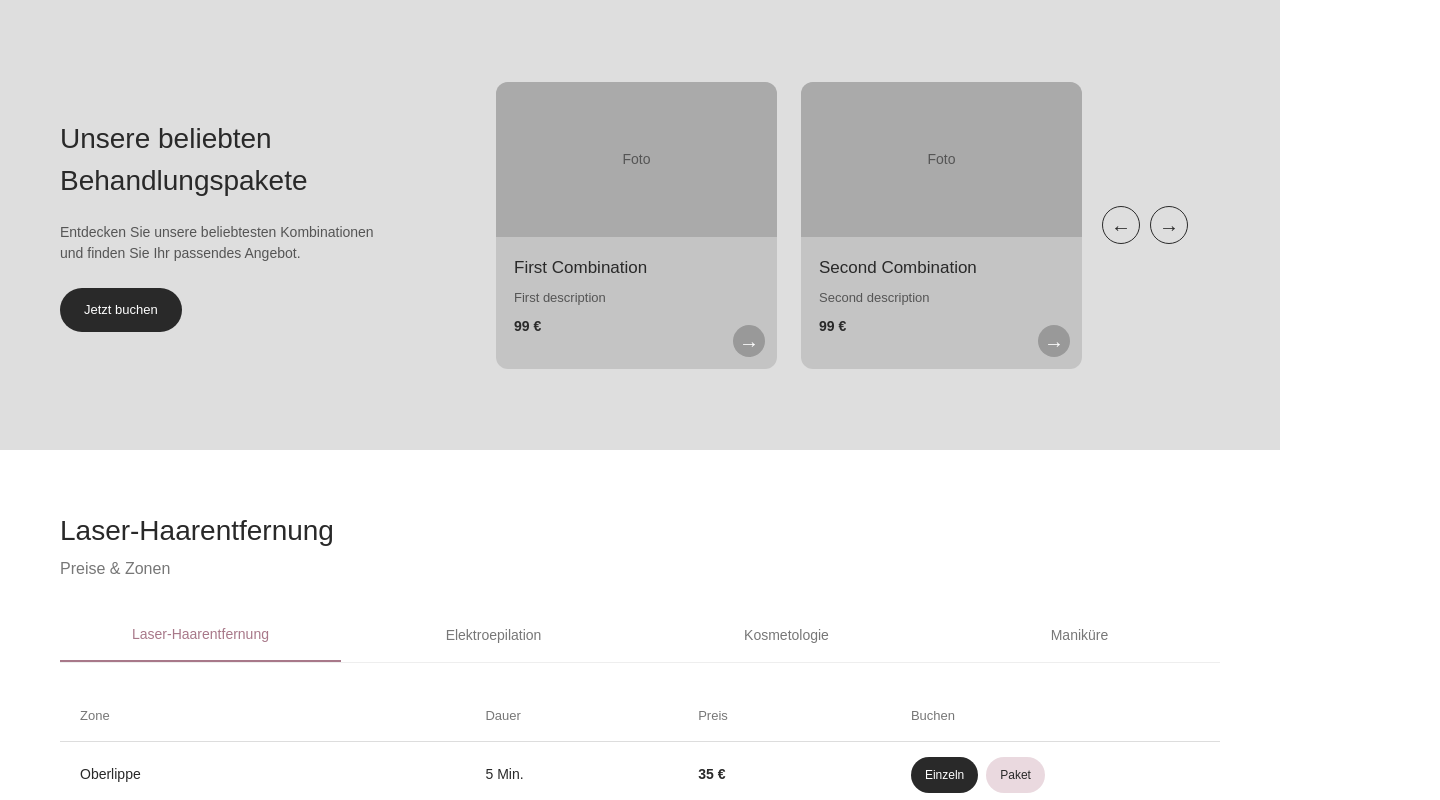
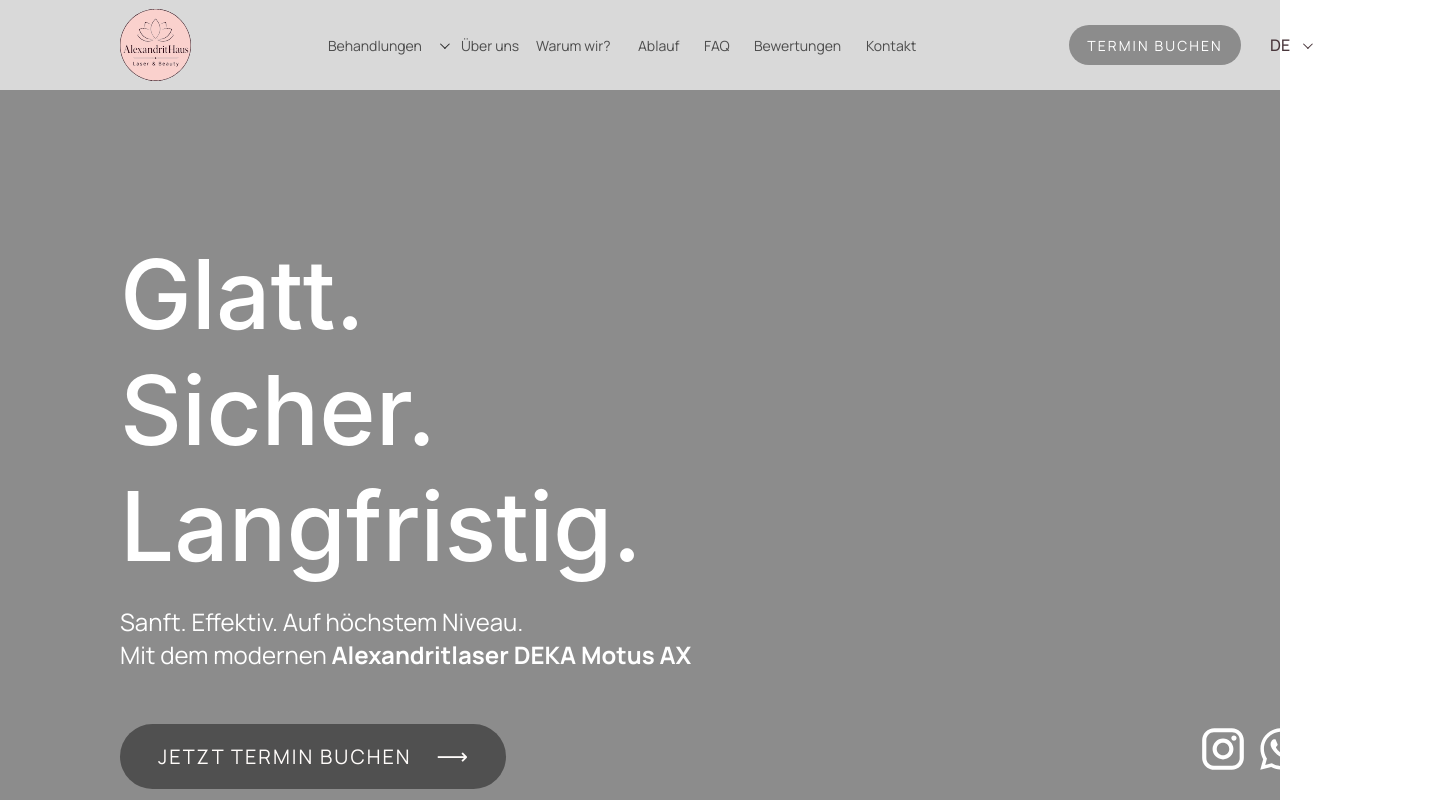
Before and after one commit to AnatoliPanas/alexandrit_haus, an Astro site: page / in a window 1280 px wide. Shown: the top 800 px of the page, 1440 px wide, since content can reach past the window. Built offline with nearby package versions, Linux system fonts and the light colour scheme; Astro itself is replaced by a stand-in of ours.

Commit message:
Header und Hero erstellt, Navigation und Social-Links integriert

```diff
--- /dev/null
+++ b/src/components/Header.astro
@@ -0,0 +1,334 @@
+<header class="site-header">
+  <div class="header-inner">
+
+    <!-- Logo -->
+    <a href="/" class="logo">
+      <img src="/image/logo.svg" alt="AlexandritHaus" />
+    </a>
+
+    <!-- Main navigation -->
+    <nav class="main-navigation" aria-label="Hauptnavigation">
+
+      <button class="nav-treatment" id="treatment-toggle"
+        type="button" aria-expanded="false">
+        Behandlungen
+      </button>
+
+      <button class="treatment-arrow" id="treatment-arrow"
+        type="button" aria-label="Behandlungen öffnen">
+        <span class="chevron"></span>
+      </button>
+
+      <a class="nav-about" href="#about">Über uns</a>
+      <a class="nav-why" href="#why">Warum wir?</a>
+      <a class="nav-process" href="#process">Ablauf</a>
+      <a class="nav-faq" href="#faq">FAQ</a>
+      <a class="nav-bewertungen" href="#bewertungen">Bewertungen</a>
+      <a class="nav-footer" href="#footer">Kontakt</a>
+
+    </nav>
+
+    <!-- Booking button -->
+    <button class="booking-button" type="button">
+      TERMIN BUCHEN
+    </button>
+
+    <!-- Language selector -->
+    <div class="language-selector">
+      <button class="language-toggle" id="language-toggle"
+        type="button" aria-expanded="false">
+        <span id="current-language">DE</span>
+        <span class="language-arrow">
+          <span class="chevron"></span>
+        </span>
+      </button>
+
+      <div class="language-menu" id="language-menu" hidden>
+        <button type="button" data-language="DE">DE</button>
+        <button type="button" data-language="RU">RU</button>
+        <button type="button" data-language="UA">UA</button>
+      </div>
+    </div>
+
+  </div>
+</header>
+
+<script>
+  const treatmentToggle = document.querySelector("#treatment-toggle");
+  const treatmentArrow = document.querySelector("#treatment-arrow");
+  const languageToggle = document.querySelector("#language-toggle");
+  const languageMenu = document.querySelector("#language-menu");
+  const currentLanguage = document.querySelector("#current-language");
+
+  function toggleTreatments() {
+    const isOpen =
+      treatmentToggle?.getAttribute("aria-expanded") === "true";
+
+    treatmentToggle?.setAttribute("aria-expanded", String(!isOpen));
+    treatmentArrow?.setAttribute("aria-expanded", String(!isOpen));
+  }
+
+  treatmentToggle?.addEventListener("click", toggleTreatments);
+  treatmentArrow?.addEventListener("click", toggleTreatments);
+
+  languageToggle?.addEventListener("click", () => {
+    const isOpen = languageToggle.getAttribute("aria-expanded") === "true";
+
+    languageToggle.setAttribute("aria-expanded", String(!isOpen));
+    languageMenu.hidden = isOpen;
+  });
+
+  languageMenu?.querySelectorAll("button").forEach((button) => {
+    button.addEventListener("click", () => {
+      const language = button.dataset.language;
+
+      if (!language) return;
+
+      currentLanguage.textContent = language;
+      languageMenu.hidden = true;
+      languageToggle?.setAttribute("aria-expanded", "false");
+
+      document.documentElement.lang =
+        language === "UA" ? "uk" : language.toLowerCase();
+
+      document.dispatchEvent(
+        new CustomEvent("language-change", {
+          detail: { language }
+        })
+      );
+    });
+  });
+
+  document.addEventListener("click", (event) => {
+    const target = event.target;
+
+    if (
+      target instanceof Node &&
+      !languageToggle?.contains(target) &&
+      !languageMenu?.contains(target)
+    ) {
+      languageMenu.hidden = true;
+      languageToggle?.setAttribute("aria-expanded", "false");
+    }
+  });
+</script>
+
+<style>
+  .site-header {
+    width: 100%;
+    height: 90px;
+    background: #D9D9D9;
+    position: sticky;
+    top: 0;
+    z-index: 1000;
+  }
+
+  .header-inner {
+    position: relative;
+    width: 1440px;
+    height: 90px;
+    margin: 0 auto;
+  }
+
+  /* Logo */
+
+  .logo {
+    position: absolute;
+    left: 120px;
+    top: 9px;
+    /* width: 72px; */
+    height: 72px;
+    display: block;
+  }
+
+  .logo img {
+    display: block;
+    width: 100%;
+    height: 100%;
+    object-fit: contain;
+  }
+
+  /* Navigation */
+
+  .main-navigation {
+    position: absolute;
+    left: 328px;
+    top: 35px;
+    width: 562px;
+    height: 20px;
+  }
+
+  .main-navigation a,
+  .nav-treatment {
+    position: absolute;
+    top: 0.5px;
+    height: 19px;
+    padding: 0;
+    border: 0;
+    background: none;
+    color: #4D4D4D;
+    font-family: "Manrope", sans-serif;
+    font-size: 14px;
+    font-weight: 400;
+    line-height: normal;
+    letter-spacing: 0;
+    text-decoration: none;
+    white-space: nowrap;
+    cursor: pointer;
+  }
+
+  .nav-treatment {
+    left: 0;
+    width: 97px;
+    text-align: left;
+  }
+
+  .treatment-arrow {
+    position: absolute;
+    left: 105px;
+    top: 0;
+    width: 20px;
+    height: 20px;
+    padding: 0;
+    border: 0;
+    background: transparent;
+    cursor: pointer;
+    display: flex;
+    align-items: center;
+    justify-content: center;
+  }
+
+  .nav-about {
+    left: 133px;
+    width: 59px;
+  }
+
+  .nav-why {
+    left: 208px;
+    width: 78px;
+  }
+
+  .nav-process {
+    left: 310px;
+    width: 42px;
+  }
+
+  .nav-faq {
+    left: 376px;
+    width: 26px;
+  }
+
+  .nav-bewertungen {
+    left: 426px;
+    width: 88px;
+  }
+
+  .nav-footer {
+    left: 538px;
+    width: 51px;
+  }
+
+  .chevron {
+    display: block;
+    width: 7px;
+    height: 7px;
+    border-right: 1.5px solid currentColor;
+    border-bottom: 1.5px solid currentColor;
+    transform: rotate(45deg) translateY(-2px);
+    transition: transform 0.2s ease;
+  }
+
+  #treatment-toggle[aria-expanded="true"] ~ .treatment-arrow .chevron {
+    transform: rotate(225deg) translateY(-2px);
+  }
+
+  /* Booking button */
+
+  .booking-button {
+    position: absolute;
+    left: 1069px;
+    top: 25px;
+    width: 172px;
+    height: 40px;
+    padding: 10px;
+    border: none;
+    border-radius: 333px;
+    background: #8C8C8C;
+    color: #FFFFFF;
+    font-family: "Manrope", sans-serif;
+    font-size: 14px;
+    font-weight: 400;
+    letter-spacing: 0.15em;
+    line-height: normal;
+    white-space: nowrap;
+    cursor: pointer;
+  }
+
+  /* Language selector */
+
+  .language-selector {
+    position: absolute;
+    left: 1270px;
+    top: 33px;
+    width: 49px;
+    height: 24px;
+  }
+
+  .language-toggle {
+    display: flex;
+    align-items: center;
+    gap: 4px;
+    width: 49px;
+    height: 24px;
+    padding: 0;
+    border: none;
+    background: transparent;
+    color: #49363B;
+    font-family: "Manrope", sans-serif;
+    font-size: 16px;
+    font-weight: 500;
+    cursor: pointer;
+  }
+
+  .language-arrow {
+    width: 24px;
+    height: 24px;
+    display: flex;
+    align-items: center;
+    justify-content: center;
+  }
+
+  .language-menu {
+    position: absolute;
+    top: 30px;
+    right: 0;
+    width: 80px;
+    padding: 5px;
+    background: #FFFFFF;
+    box-shadow: 0 4px 12px rgb(0 0 0 / 12%);
+    border-radius: 5px;
+  }
+
+  .language-menu button {
+    display: block;
+    width: 100%;
+    padding: 8px;
+    border: none;
+    background: transparent;
+    color: #49363B;
+    font-family: "Manrope", sans-serif;
+    font-size: 14px;
+    text-align: left;
+    cursor: pointer;
+  }
+
+  .language-menu button:hover {
+    background: #F2EBED;
+  }
+
+  @media (min-width: 1441px) {
+    .header-inner {
+      width: 1440px;
+    }
+  }
+</style>
--- /dev/null
+++ b/src/components/Hero.astro
@@ -0,0 +1,132 @@
+<section class="hero">
+  <div class="hero-content">
+    <h1>
+      Glatt.
+      <br />
+      Sicher.
+      <br />
+      Langfristig.
+    </h1>
+
+    <p class="hero-description">
+      Sanft. Effektiv. Auf höchstem Niveau.
+      <br />
+      Mit dem modernen <strong>Alexandritlaser DEKA Motus AX</strong>
+    </p>
+
+    <a
+      class="hero-button"
+      href="https://example.com"
+      target="_blank"
+      rel="noopener noreferrer"
+    >
+      <span>JETZT TERMIN BUCHEN</span>
+      <span class="arrow">⟶</span>
+    </a>
+  </div>
+
+  <div class="hero-socials">
+    <a
+      href="https://www.instagram.com/alexandrithaus/"
+      target="_blank"
+      rel="noopener noreferrer"
+      aria-label="Instagram"
+    >
+      <img src="/image/Instagram_logo.svg" alt="Instagram" />
+    </a>
+
+    <a href="#" aria-label="WhatsApp">
+      <img src="/image/whatsapp_logo.svg" alt="WhatsApp" />
+    </a>
+  </div>
+</section>
+
+<style>
+  .hero {
+    position: relative;
+    width: 100%;
+    height: 934px;
+    background: #8c8c8c;
+    color: #ffffff;
+    overflow: hidden;
+  }
+
+  .hero-content {
+    position: absolute;
+    left: 120px;
+    top: 146px;
+  }
+
+  h1 {
+    margin: 0;
+    font-family: Inter, sans-serif;
+    font-size: 96px;
+    font-weight: 500;
+    line-height: normal;
+    color: #ffffff;
+  }
+
+  .hero-description {
+    position: absolute;
+    left: 0;
+    top: 369px;
+    width: 572px;
+    margin: 0;
+    font-family: Manrope, sans-serif;
+    font-size: 24px;
+    font-weight: 400;
+    line-height: normal;
+    color: #ffffff;
+  }
+
+  .hero-description strong {
+    font-weight: 700;
+  }
+
+  .hero-button {
+    position: absolute;
+    left: 0;
+    top: 488px;
+    width: 386px;
+    height: 65px;
+    display: flex;
+    align-items: center;
+    justify-content: center;
+    gap: 25px;
+    padding: 10px;
+    border-radius: 333px;
+    background: #505050;
+    color: #fffcfa;
+    text-decoration: none;
+    font-family: Manrope, sans-serif;
+    font-size: 20px;
+    font-weight: 400;
+    letter-spacing: 0.1em;
+  }
+
+  .arrow {
+    font-size: 22px;
+    letter-spacing: 0;
+  }
+
+  .hero-socials {
+    position: absolute;
+    left: 1198px;
+    top: 634px;
+    display: flex;
+    gap: 8px;
+  }
+
+  .hero-socials a {
+    display: block;
+    width: 50px;
+    height: 50px;
+  }
+
+  .hero-socials img {
+    display: block;
+    width: 100%;
+    height: 100%;
+    object-fit: contain;
+  }
+</style>
--- a/src/pages/index.astro
+++ b/src/pages/index.astro
@@ -1,4 +1,8 @@
 ---
+import Header from "../components/Header.astro";
+import Hero from "../components/Hero.astro";
+
+
 import CombinationOffers from "../components/CombinationOffers.astro";
 import TreatmentsPricing from "../components/TreatmentsPricing.astro";
 import PreparationAftercare from "../components/PreparationAftercare.astro";
@@ -9,6 +13,7 @@ import Bewertungen from "../components/Bewertungen.astro";
 import BookingCta from "../components/BookingCTA.astro";
 import ReadyForAppointment from "../components/ReadyForAppointment.astro";
 import Footer from "../components/Footer.astro";
+
 import "../styles/global.css";
 ---
 
@@ -16,10 +21,18 @@ import "../styles/global.css";
 	<head>
 		<meta charset="UTF-8" />
 		<meta name="viewport" content="width=device-width" />
+
+		<link rel="preconnect" href="https://fonts.googleapis.com" />
+		<link rel="preconnect" href="https://fonts.gstatic.com" crossorigin />
+		<link href="https://fonts.googleapis.com/css2?family=Manrope:wght@400;500;600;700&display=swap" rel="stylesheet"/>
+
 		<title>AlexandritHaus</title>
 	</head>
 	<body>
+		<Header />
 		<main>
+			<Hero />
+
 			<CombinationOffers />
 			<TreatmentsPricing />
 			<PreparationAftercare />
--- a/src/styles/global.css
+++ b/src/styles/global.css
@@ -19,5 +19,5 @@ body {
   padding: 0;
   background-color: var(--background);
   color: var(--text-color);
-  font-family: Arial, sans-serif;
+  font-family: "Manrope", sans-serif;
 }
```
Also changed, not shown: public/image/Instagram_logo.svg (added), public/image/logo.svg (added), public/image/whatsapp_logo.svg (added).
